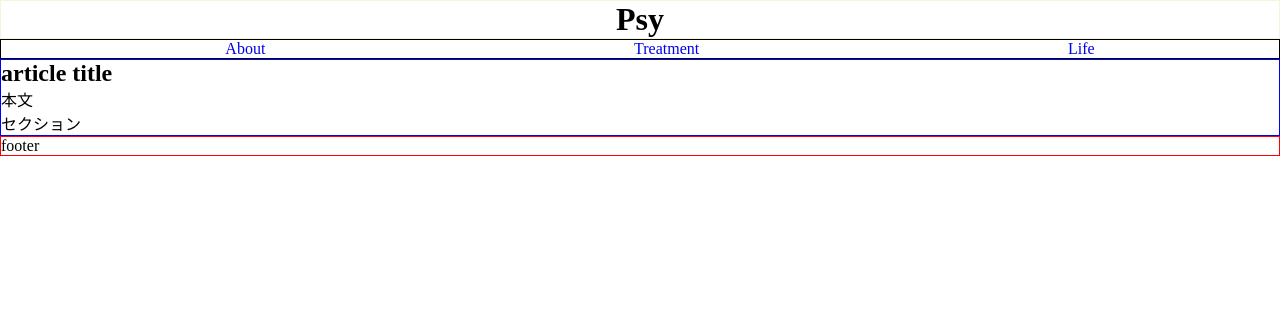
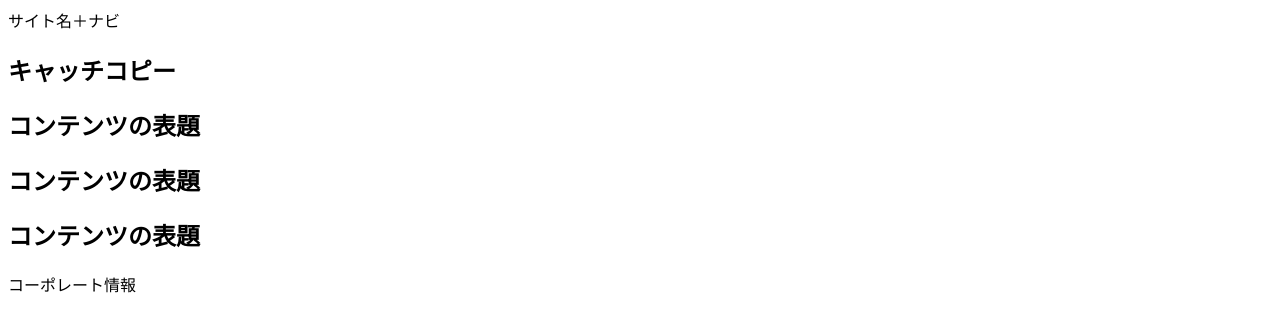
Before and after one commit to phihash/psy, a plain HTML site: page index.html in a window 1280 px wide. Drawn offline with Linux system fonts and the light colour scheme.

Commit message:
大幅変更

```diff
--- a/index.html
+++ b/index.html
@@ -4,34 +4,21 @@
   <meta charset="UTF-8">
   <meta http-equiv="X-UA-Compatible" content="IE=edge">
   <meta name="viewport" content="width=device-width, initial-scale=1.0">
-  <title>Psy</title>
+  <title>サイト名</title>
+  <link href="https://fonts.googleapis.com/css2?family=Noto+Sans+JP:wght@400;700;900&display=swap" rel="stylesheet">
   <link rel="stylesheet" href="css/style.css">
   <link rel="icon" href="img/favicon.ico">
 </head>
 <body>
-  <div class="header">
-    <h1 class="title">Psy</h1>
-    <ul class="nav">
-      <li><a href="#">About</a></li>
-      <li><a href="#">Treatment</a></li>
-      <li><a href="#">Life</a></li>
-    </ul>
-  </div><!-- ここまでheader-->
-
-  <div class="main">
-    <div class="article">
-      <h2>article title</h2>
-      <div class="sentence">
-        本文
-      </div>
-    </div>
-    <div class="section">
-      セクション
-    </div>
-  </div><!-- ここまでmain-->
-
-  <div class="footer">
-    footer
-  </div><!-- ここまでfooter-->
+  <header class="header">
+    サイト名＋ナビ
+  </header>
+  <section class="hero"><h1>キャッチコピー</h1> </section>
+  <section class="message"> <h2>コンテンツの表題</h2> </section>
+  <section class="service"> <h2>コンテンツの表題</h2> </section>
+  <section class="contact"> <h2>コンテンツの表題</h2> </section>
+  <footer class="footer">
+    コーポレート情報
+  </footer>
 </body>
 </html>
--- a/sass/style.scss
+++ b/sass/style.scss
@@ -1,32 +1,4 @@
-*{
-  margin:0;
+@charset "UTF-8";
+body{
+  font-family: 'Noto Sans JP', sans-serif;
 }
-
-
-.header{
-  h1{
-    text-align: center;
-    border: beige 1px solid;
-  }
-
-  .nav{
-    display: flex;
-    border: black 1px solid;
-    justify-content: space-around;
-    li{
-      list-style: none;
-      a{
-        display: block;
-        text-decoration: none;
-      }
-    }
-  }
-}
-
-.main{
-  border: blue 1px solid;
-}
-
-.footer{
-  border: red 1px solid;
-}
```
Also changed, not shown: css/style.css.
